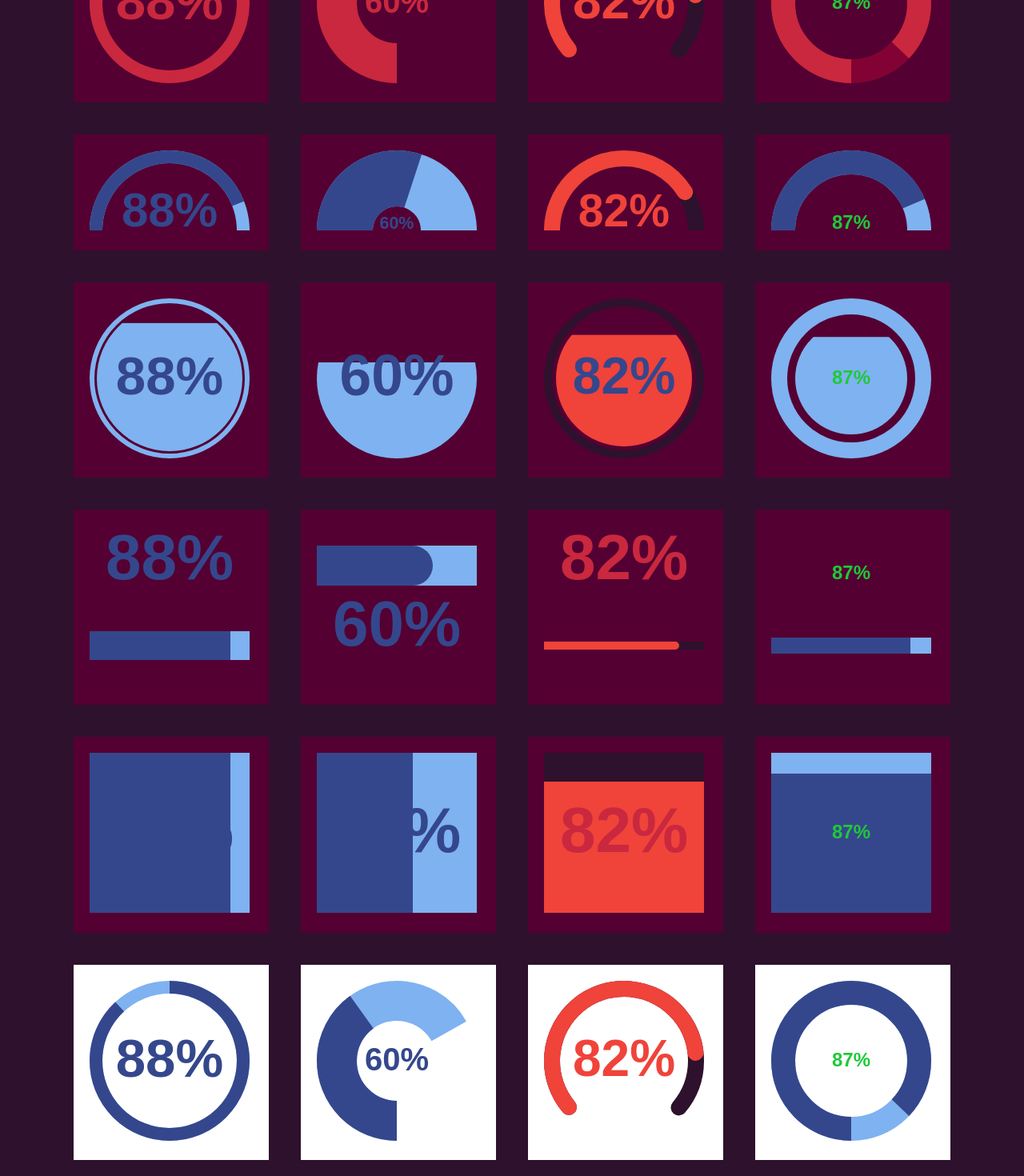
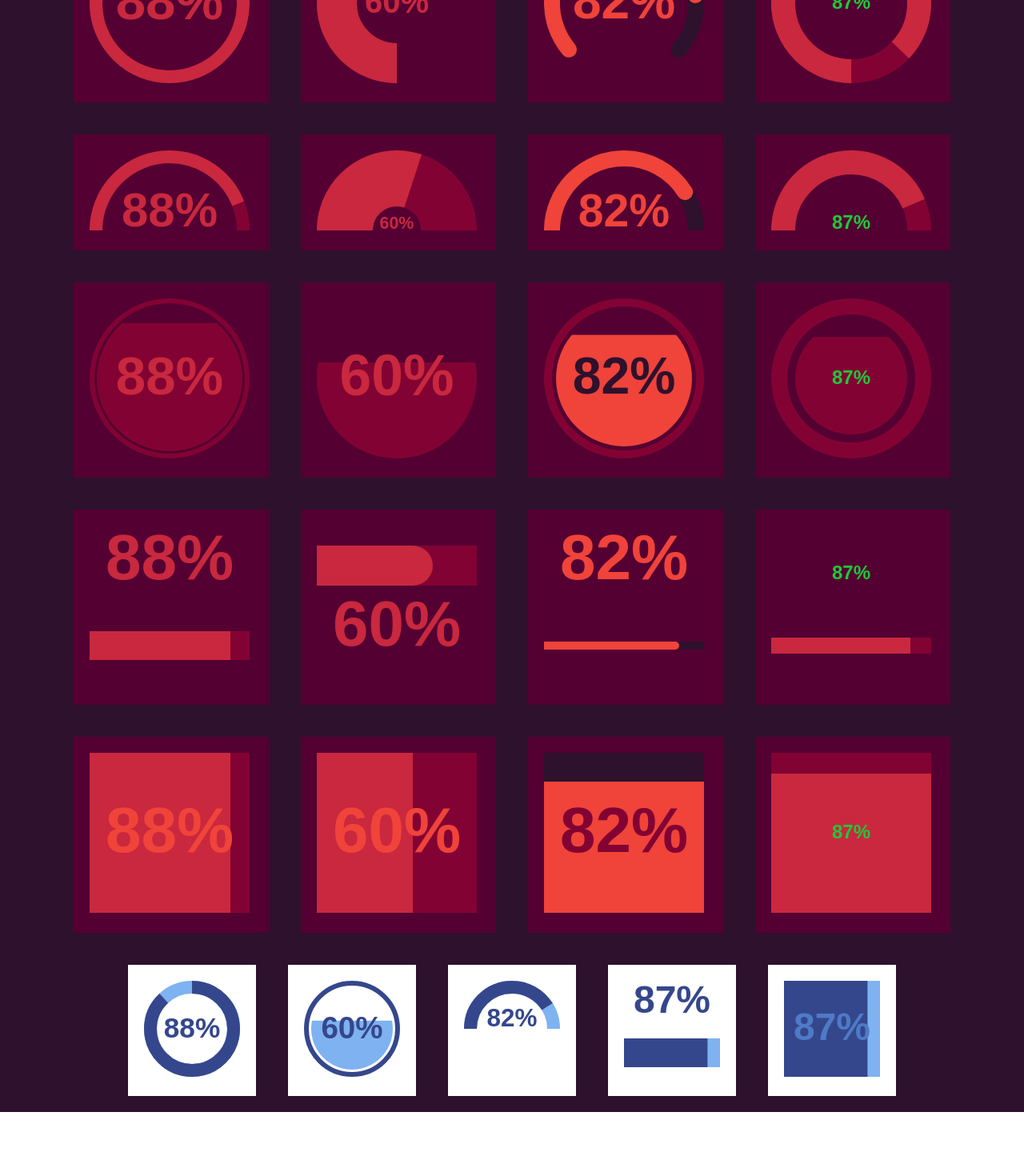
Before and after one commit to royledford/react-svg-meters, a React (Create React App) app: page /meters in a window 1280 px wide. Shown: the part 226-1696 px from the top of the page at 80% size. After the commit the page ends 1616 px from the top, so only its background shows below. Built offline with nearby package versions, Linux system fonts and the light colour scheme.

Commit message:
Fix all default colors and update demo page

```diff
--- a/src/components/Meter/MeterBlock.js
+++ b/src/components/Meter/MeterBlock.js
@@ -7,6 +7,7 @@ export default class MeterBlock extends Component {
     size: PropTypes.number,
     lineBackground: PropTypes.string,
     lineForeground: PropTypes.string,
+    textColor: PropTypes.string,
     textStyle: PropTypes.object,
     horizontal: PropTypes.bool,
   }
@@ -14,6 +15,7 @@ export default class MeterBlock extends Component {
     size: 200,
     lineBackground: '#7FB2F0',
     lineForeground: '#35478C',
+    textColor: '#4E7AC7',
     textStyle: {},
     horizontal: true,
   }
@@ -24,7 +26,7 @@ export default class MeterBlock extends Component {
     const baseTextStyle = {
       fontSize: size / 2.5,
       fontWeight: 'bold',
-      fill: this.props.lineForeground,
+      fill: this.props.textColor,
     }
 
     const middle = size / 2
--- a/src/components/Meter/MeterCircleDisk.js
+++ b/src/components/Meter/MeterCircleDisk.js
@@ -7,7 +7,8 @@ export default class MeterCircleDisk extends Component {
     size: PropTypes.number,
     lineWidth: PropTypes.number,
     lineBackground: PropTypes.string,
-    lineForeground: PropTypes.string,
+    borderColor: PropTypes.string,
+    textColor: PropTypes.string,
     textStyle: PropTypes.object,
     showBorder: PropTypes.bool,
   }
@@ -15,14 +16,15 @@ export default class MeterCircleDisk extends Component {
     size: 200,
     lineWidth: 6,
     lineBackground: '#7FB2F0',
-    lineForeground: '#7FB2F0',
+    borderColor: '#35478C',
+    textColor: '#35478C',
     rounded: false,
     textStyle: {},
     showBorder: true,
   }
 
   render() {
-    const { size, value, lineBackground, lineForeground, textStyle } = this.props
+    const { size, value, lineBackground, lineForeground, borderColor, textStyle } = this.props
 
     // handle case with no border
     const lineWidth = this.props.showBorder ? this.props.lineWidth : 0
@@ -30,7 +32,7 @@ export default class MeterCircleDisk extends Component {
     const baseTextStyle = {
       fontSize: (size - lineWidth * 2) / 2.8,
       fontWeight: 'bold',
-      fill: '#35478C',
+      fill: this.props.textColor,
     }
 
     // The stroke is based on the center of the lineWidth,
@@ -75,17 +77,11 @@ export default class MeterCircleDisk extends Component {
         </defs>
 
         {/* border circle */}
-        <circle
-          style={{ stroke: lineBackground }}
-          cx={size / 2}
-          cy={size / 2}
-          r={radius}
-          strokeWidth={`${lineWidth}px`}
-        />
+        <circle style={{ stroke: borderColor }} cx={size / 2} cy={size / 2} r={radius} strokeWidth={`${lineWidth}px`} />
 
         {/* foreground */}
         <circle
-          style={{ fill: lineForeground }}
+          style={{ fill: lineBackground }}
           cx={size / 2}
           cy={size / 2}
           r={innerRadius}
--- a/src/components/Meters.css
+++ b/src/components/Meters.css
@@ -34,3 +34,7 @@
 .meters-nobg {
   background-color: white;
 }
+
+.meters-small {
+  width: 160px;
+}
--- a/src/components/Meters.js
+++ b/src/components/Meters.js
@@ -46,12 +46,10 @@ export default class Meters extends Component {
         fill: '#1FC939',
         fontSize: 24,
       },
-      textStyleBright: {
-        fill: '#C9283E',
-      },
       color: {
         foreground: '#C9283E',
         background: '#820333',
+        bright: '#F0433A',
       },
     }
 
@@ -117,10 +115,19 @@ export default class Meters extends Component {
         {/* -------------------------------- */}
         <div className="meters-row">
           <div className="meters-meterwrap">
-            <MeterCircleSemi value={rand1} />
+            <MeterCircleSemi
+              value={rand1}
+              lineForeground={styles.color.foreground}
+              lineBackground={styles.color.background}
+            />
           </div>
           <div className="meters-meterwrap">
-            <MeterCircleSemi lineWidth={70} value={rand2} />
+            <MeterCircleSemi
+              lineWidth={70}
+              value={rand2}
+              lineForeground={styles.color.foreground}
+              lineBackground={styles.color.background}
+            />
           </div>
           <div className="meters-meterwrap">
             <MeterCircleSemi
@@ -132,7 +139,13 @@ export default class Meters extends Component {
             />
           </div>
           <div className="meters-meterwrap">
-            <MeterCircleSemi lineWidth={30} value={rand4} textStyle={styles.textStyle} />
+            <MeterCircleSemi
+              lineWidth={30}
+              value={rand4}
+              textStyle={styles.textStyle}
+              lineForeground={styles.color.foreground}
+              lineBackground={styles.color.background}
+            />
           </div>
         </div>
 
@@ -143,16 +156,39 @@ export default class Meters extends Component {
         {/* -------------------------------- */}
         <div className="meters-row">
           <div className="meters-meterwrap">
-            <MeterCircleDisk value={rand1} />
+            <MeterCircleDisk
+              value={rand1}
+              textColor={styles.color.foreground}
+              borderColor={styles.color.background}
+              lineBackground={styles.color.background}
+            />
           </div>
           <div className="meters-meterwrap">
-            <MeterCircleDisk value={rand2} showBorder={false} />
+            <MeterCircleDisk
+              value={rand2}
+              showBorder={false}
+              textColor={styles.color.foreground}
+              lineBackground={styles.color.background}
+            />
           </div>
           <div className="meters-meterwrap">
-            <MeterCircleDisk lineWidth={10} value={rand3} lineBackground="#2E112D" lineForeground="#F0433A" />
+            <MeterCircleDisk
+              lineWidth={10}
+              value={rand3}
+              borderColor={styles.color.background}
+              lineBackground="#F0433A"
+              textColor="#2E112D"
+            />
           </div>
           <div className="meters-meterwrap">
-            <MeterCircleDisk lineWidth={20} value={rand4} textStyle={styles.textStyle} />
+            <MeterCircleDisk
+              lineWidth={20}
+              value={rand4}
+              textStyle={styles.textStyle}
+              textColor={styles.color.foreground}
+              borderColor={styles.color.background}
+              lineBackground={styles.color.background}
+            />
           </div>
         </div>
 
@@ -163,10 +199,21 @@ export default class Meters extends Component {
         {/* -------------------------------- */}
         <div className="meters-row">
           <div className="meters-meterwrap">
-            <MeterLine value={rand1} />
+            <MeterLine
+              value={rand1}
+              lineForeground={styles.color.foreground}
+              lineBackground={styles.color.background}
+            />
           </div>
           <div className="meters-meterwrap">
-            <MeterLine value={rand2} lineWidth={50} rounded={true} position="top" />
+            <MeterLine
+              value={rand2}
+              lineWidth={50}
+              rounded={true}
+              position="top"
+              lineForeground={styles.color.foreground}
+              lineBackground={styles.color.background}
+            />
           </div>
           <div className="meters-meterwrap">
             <MeterLine
@@ -179,7 +226,14 @@ export default class Meters extends Component {
             />
           </div>
           <div className="meters-meterwrap">
-            <MeterLine lineWidth={20} value={rand4} rounded={false} textStyle={styles.textStyle} />
+            <MeterLine
+              lineWidth={20}
+              value={rand4}
+              rounded={false}
+              textStyle={styles.textStyle}
+              lineForeground={styles.color.foreground}
+              lineBackground={styles.color.background}
+            />
           </div>
         </div>
 
@@ -190,22 +244,38 @@ export default class Meters extends Component {
         {/* -------------------------------- */}
         <div className="meters-row">
           <div className="meters-meterwrap">
-            <MeterBlock value={rand1} />
+            <MeterBlock
+              value={rand1}
+              textColor={styles.color.bright}
+              lineForeground={styles.color.foreground}
+              lineBackground={styles.color.background}
+            />
           </div>
           <div className="meters-meterwrap">
-            <MeterBlock value={rand2} />
+            <MeterBlock
+              value={rand2}
+              textColor={styles.color.bright}
+              lineForeground={styles.color.foreground}
+              lineBackground={styles.color.background}
+            />
           </div>
           <div className="meters-meterwrap">
             <MeterBlock
               value={rand3}
               lineBackground="#2E112D"
               lineForeground="#F0433A"
-              textStyle={styles.textStyleBright}
+              textColor={styles.color.background}
               horizontal={false}
             />
           </div>
           <div className="meters-meterwrap">
-            <MeterBlock value={rand4} textStyle={styles.textStyle} horizontal={false} />
+            <MeterBlock
+              value={rand4}
+              lineForeground={styles.color.foreground}
+              lineBackground={styles.color.background}
+              textStyle={styles.textStyle}
+              horizontal={false}
+            />
           </div>
         </div>
 
@@ -216,32 +286,20 @@ export default class Meters extends Component {
         {/* -------------------------------- */}
 
         <div className="meters-row">
-          <div className="meters-meterwrap meters-nobg">
-            <MeterCircle value={rand1} />
+          <div className="meters-meterwrap meters-nobg meters-small">
+            <MeterCircle value={rand1} size={120} />
           </div>
-          <div className="meters-meterwrap meters-nobg">
-            <MeterCircle
-              lineWidth={50}
-              value={rand2}
-              rounded={true}
-              progressStart={180}
-              meterLength={240}
-              rounded={false}
-            />
+          <div className="meters-meterwrap meters-nobg meters-small">
+            <MeterCircleDisk value={rand2} size={120} />
           </div>
-          <div className="meters-meterwrap meters-nobg">
-            <MeterCircle
-              lineWidth={20}
-              value={rand3}
-              rounded={true}
-              lineBackground="#2E112D"
-              lineForeground="#F0433A"
-              progressStart={230}
-              meterLength={260}
-            />
+          <div className="meters-meterwrap meters-nobg meters-small">
+            <MeterCircleSemi value={rand3} size={120} />
           </div>
-          <div className="meters-meterwrap meters-nobg">
-            <MeterCircle lineWidth={30} value={rand4} textStyle={styles.textStyle} progressStart={180} />
+          <div className="meters-meterwrap meters-nobg meters-small">
+            <MeterLine value={rand4} size={120} />
+          </div>
+          <div className="meters-meterwrap meters-nobg meters-small">
+            <MeterBlock value={rand4} size={120} />
           </div>
         </div>
 
```
